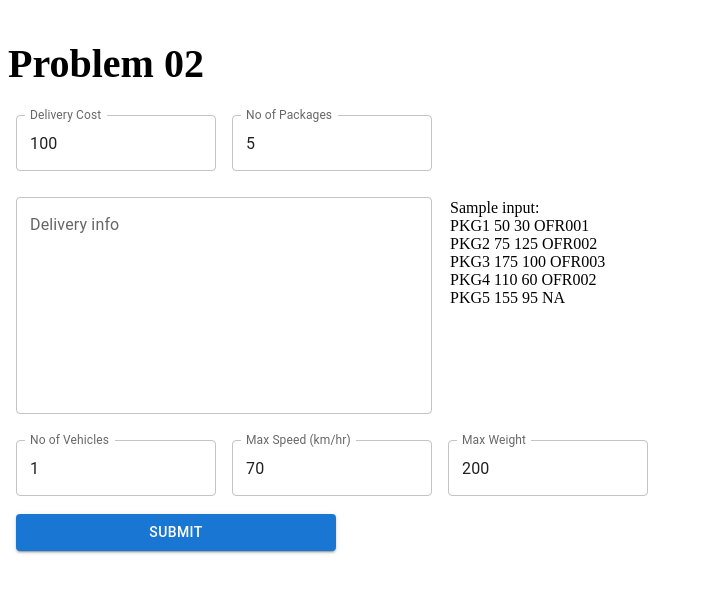
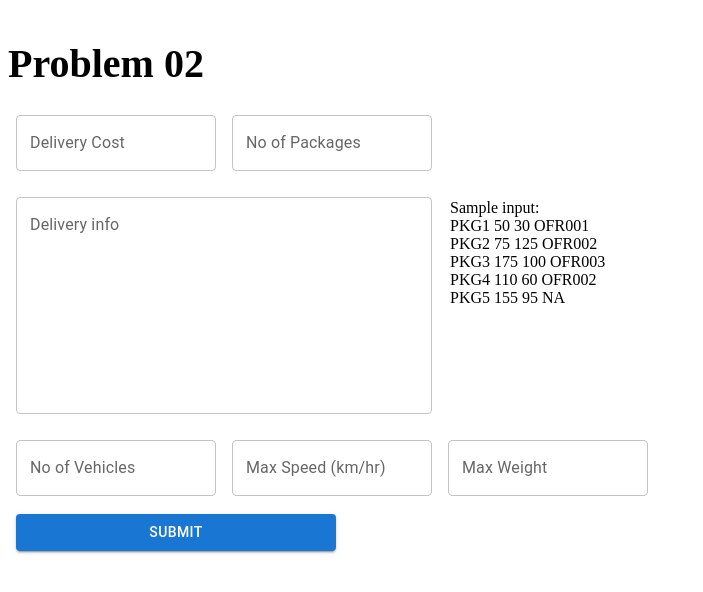
Before and after one commit to eddieling/courier-problem, a Next.js app: page /components/Problem2 in a window 1280 px wide. Shown: the top 592 px of the page, without its empty margins (0-703 px from the left). Built offline with nearby package versions, Linux system fonts and the light colour scheme.

Commit message:
Remove redundant code

```diff
--- a/src/pages/components/Problem1.jsx
+++ b/src/pages/components/Problem1.jsx
@@ -34,8 +34,8 @@ const Problem1 = () => {
           deliveryCostObject && (
             <div className={styles.output} >
               <p style={{ marginBottom: '5px' }}>Output:</p>
-              {deliveryCostObject.map(obj => (
-                <div >
+              {deliveryCostObject.map((obj, index) => (
+                <div key={index}>
                   {obj.pkgId} {obj.totalDiscount} {obj.totalCost}
                 </div>
               ))}
--- a/src/pages/components/Problem2.jsx
+++ b/src/pages/components/Problem2.jsx
@@ -12,15 +12,17 @@ import {
 } from '../../utils/utils';
 
 const Problem2 = () => {
-    const [baseDeliveryCost2, setBaseDeliveryCost2] = useState('100');
-    const [noOfPackages2, setNoOfPackages2] = useState('5');
+    const [baseDeliveryCost2, setBaseDeliveryCost2] = useState('');
+    const [noOfPackages2, setNoOfPackages2] = useState('');
     const [userInputTextArea2, setUserInputTextArea2] = useState('');
     const [deliveryCostObject2, setDeliveryCostObject2] = useState(null);
-    const [noOfVehicles, setNoOfVehicles] = useState('1');
-    const [maxSpeed, setMaxSpeed] = useState('70');
-    const [maxWeight, setMaxWeight] = useState('200');
+    const [noOfVehicles, setNoOfVehicles] = useState('');
+    const [maxSpeed, setMaxSpeed] = useState('');
+    const [maxWeight, setMaxWeight] = useState('');
     const [isError, setIsError] = useState(false);
 
+
+    // will return unique combinations of packages
     const powerSet = function (arr) {
         // the power set of [] is [[]]
         if (arr.length === 0) {
@@ -51,6 +53,7 @@ const Problem2 = () => {
         return powerset;
     };
 
+    // will return all combinations of packages that will have total weight less than the given value
     const subsetsLessThan = function (arr, number) {
 
         // all subsets of arr
@@ -77,6 +80,8 @@ const Problem2 = () => {
         return subsets;
     };
 
+
+    // will return all eligible combinations of packages
     const getDeliverySubsets = (deliveryObj) => {
         let deliverySubsets = subsetsLessThan(deliveryObj, maxWeight)
 
@@ -90,16 +95,6 @@ const Problem2 = () => {
         })
         return sortedDeliverySubsetByNoOfPackages;
     };
-
-    // const getTotalDeliveryTime = (deliveryObj) => {
-    //     deliveryObj.deliveryTime = parseFloat((deliveryObj.deliveryDistance / maxSpeed).toFixed(3).slice(0, -1)) * 2;
-    //     return deliveryObj;
-    // };
-
-    // const getPackageDeliveryTime = (deliveryObj, currentTime) => {
-    //     return parseFloat((deliveryObj.deliveryDistance / maxSpeed).toFixed(3).slice(0, -1)) + currentTime;
-    // };
-
 
     const handleSubmitProblem2 = () => {
         if (baseDeliveryCost2 === ''
@@ -152,18 +147,13 @@ const Problem2 = () => {
                     if (obj.pkgId) {
                         let found = remainingDeliveries.findIndex(obj2 => obj2.pkgId === obj.pkgId)
                         if (found > -1) {
-                            console.log('REMOVING ' + remainingDeliveries[found].pkgId)
                             remainingDeliveries[found].deliveryTime = getPackageDeliveryTime(remainingDeliveries[found], currentTime, maxSpeed).toFixed(2);
-                            console.log('remainingDeliveries[found].deliveryTime', remainingDeliveries[found].deliveryTime)
                             finalDelivery.push(remainingDeliveries[found])
-
                             remainingDeliveries.splice(found, 1)
                         }
                     }
                 })
-
                 availableVehicle -= 1;
-
             }
         }
         // sort package by id
@@ -176,8 +166,8 @@ const Problem2 = () => {
           deliveryCostObject2 && (
             <div className={styles.output} >
               <p style={{ marginBottom: '5px', marginTop: 0, marginLeft: 8 }}>Output:</p>
-              {deliveryCostObject2.map(obj => (
-                <div style={{ marginLeft: 8 }}>
+              {deliveryCostObject2.map((obj, index) => (
+                <div key={index} style={{ marginLeft: 8 }}>
                   {obj.pkgId} {obj.totalDiscount} {obj.totalCost} {obj.deliveryTime}
                 </div>
               ))}
```
